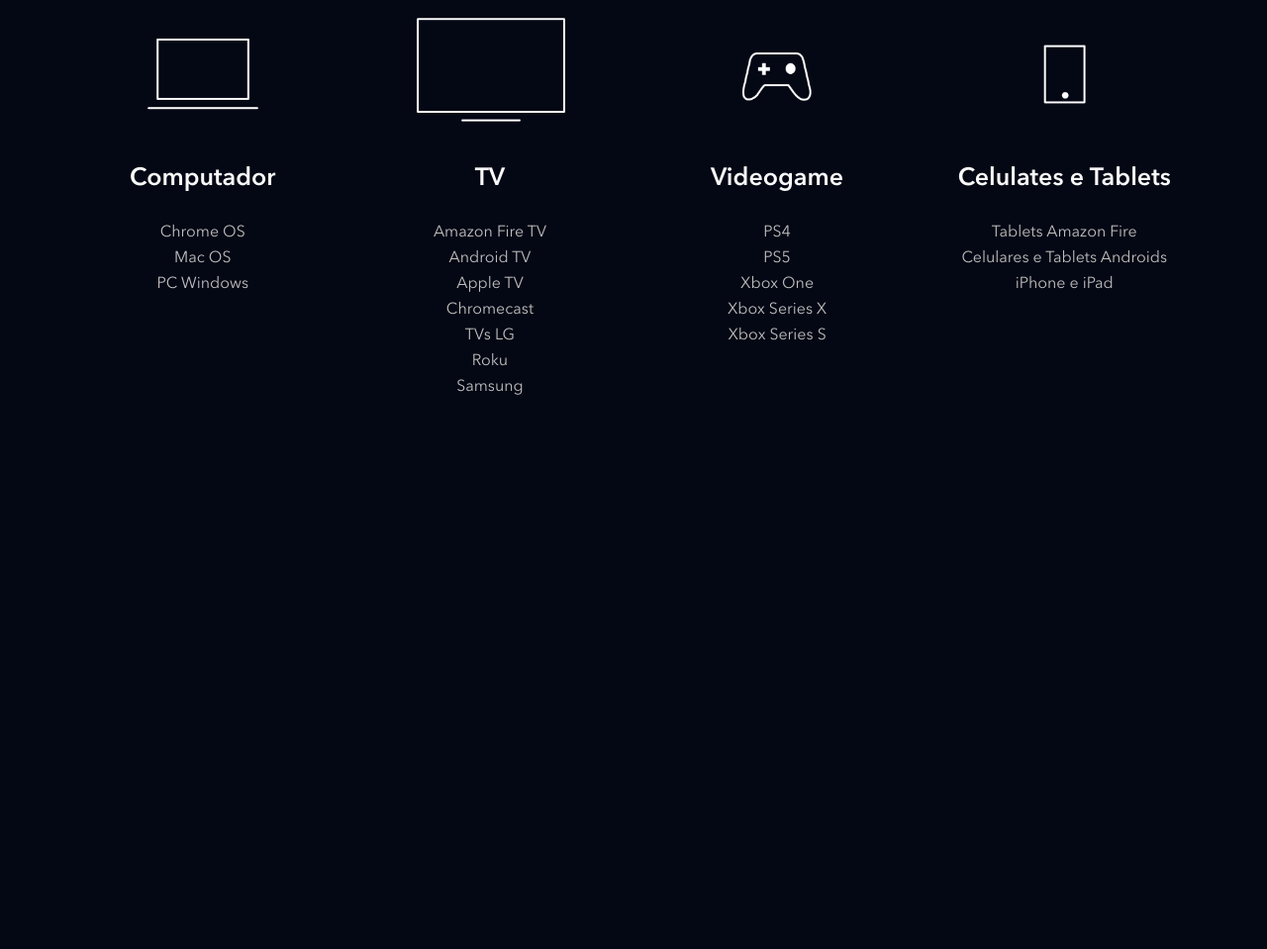
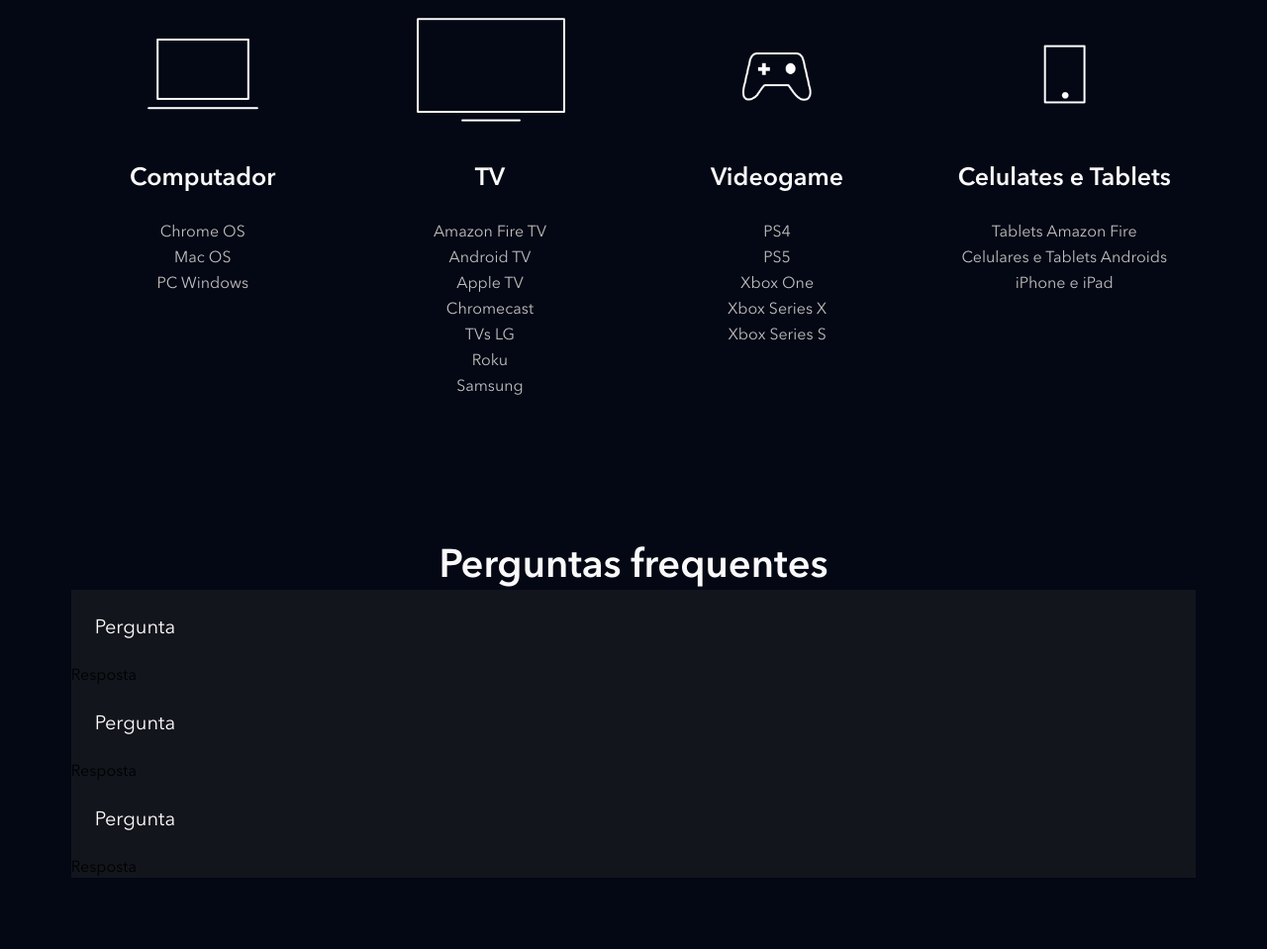
Before and after one commit to JJrCosta/clone_disney_puls_EBAC, a website: page index.html in a window 1280 px wide. Shown: the part 5915-6874 px from the top of the page at 99% size. Before the commit the page ends 6390 px from the top, so only its background shows below. Drawn offline with nearby package versions, Linux system fonts and the light colour scheme; files that its build step writes are made by us from their sources; files whose address does not match are found by name.

Commit message:
Add faq section

```diff
--- a/index.html
+++ b/index.html
@@ -204,6 +204,35 @@
                 </li>
             </ul>
         </section>
+        <section class="faq">
+            <h2 class="title">Perguntas frequentes</h2>
+            <ul class="faq__questions">
+                <li class="faq__questions__item">
+                    <div class="faq__questions__item__question">
+                        Pergunta
+                    </div>
+                    <div class="faq__questions__item__answer">
+                        Resposta
+                    </div>
+                </li>
+                <li class="faq__questions__item">
+                    <div class="faq__questions__item__question">
+                        Pergunta
+                    </div>
+                    <div class="faq__questions__item__answer">
+                        Resposta
+                    </div>
+                </li>
+                <li class="faq__questions__item">
+                    <div class="faq__questions__item__question">
+                        Pergunta
+                    </div>
+                    <div class="faq__questions__item__answer">
+                        Resposta
+                    </div>
+                </li>
+            </ul>
+        </section>
 
         <script src="./src/main.js"></script>
     </body>
--- /dev/null
+++ b/src/styles/_faq.scss
@@ -0,0 +1,22 @@
+.faq {
+    padding: 5.6vw;
+
+    h2 {
+        text-align: center;
+    }
+
+    &__questions {
+
+        &__item {
+            background-color: #13151d;
+
+            &__question {
+                color: #fff;
+                font-size: 20px;
+                padding: 24px;
+                display: block;
+                cursor: pointer;
+            }
+        }
+    }
+}
--- a/src/styles/main.scss
+++ b/src/styles/main.scss
@@ -3,6 +3,7 @@
 @use 'shows';
 @use 'plans';
 @use 'available-devices';
+@use 'faq';
 
 @font-face {
     font-family: Avenir;
```
